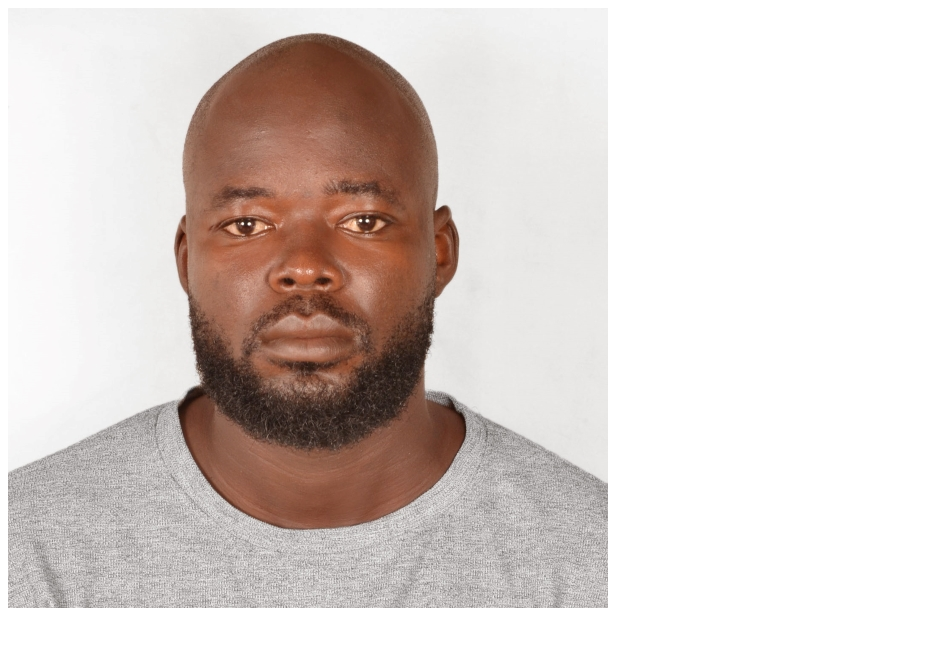
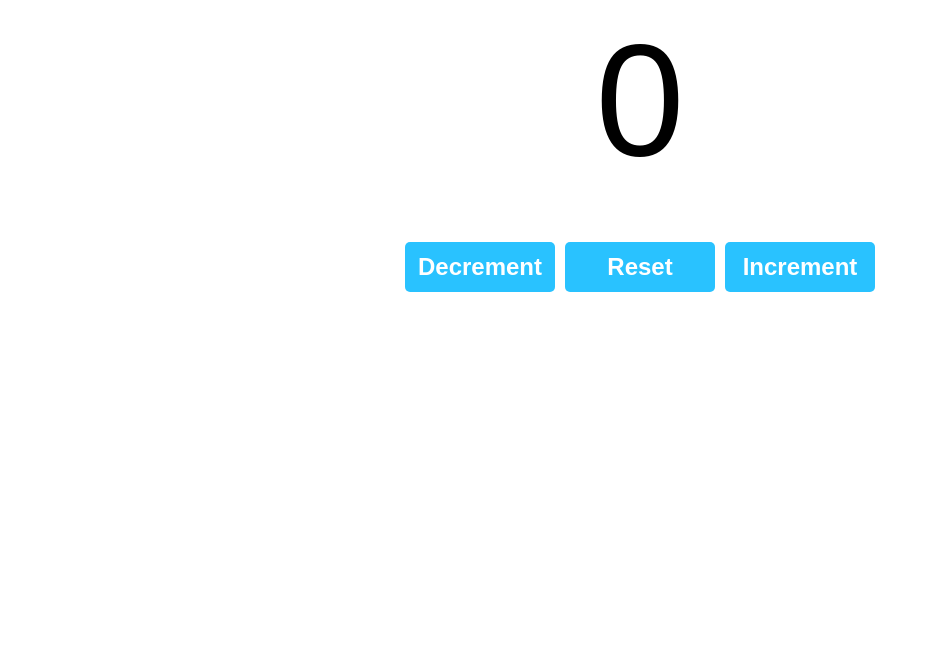
Before and after one commit to Stsama/react-course, a React (Vite) app in the folder my-react-app/: page / in a window 1280 px wide. Shown: the top 646 px of the page, without its empty margins (0-930 px from the left). Built offline with nearby package versions, Linux system fonts and the light colour scheme.

Commit message:
usestate hook in react

```diff
--- a/my-react-app/src/App.jsx
+++ b/my-react-app/src/App.jsx
@@ -1,10 +1,8 @@
-import Button from "./Button";
-import ProfilePicture from "./ProfilePicture";
-
+import Counter from './Counter';
 function App() {
 
   return(
-    <ProfilePicture />
+    <Counter />
   );
 }
 
--- a/my-react-app/src/Button.jsx
+++ /dev/null
@@ -1,10 +0,0 @@
-import React from 'react'
-
-const Button = () => {
-  const handleClick = (e) => e.target.textContent = "ah la vie"
-  return (
-    <button onClick={(e) => handleClick(e)}> Click Me </button>
-  )
-}
-
-export default Button
--- /dev/null
+++ b/my-react-app/src/Counter.jsx
@@ -0,0 +1,24 @@
+import React, {useState} from 'react'
+
+const Counter = () => {
+    const [count, setCount] = useState(0)
+    const increment = () => {
+        setCount(count + 1)
+    }
+    const decrement = () => {
+        setCount(count - 1)
+    }
+    const reset = () => {
+        setCount(0)
+    }
+  return (
+    <div className='counter-container'>
+        <p className="count-display">{count} </p>
+        <button className='counter-button' onClick={decrement}>Decrement</button>
+        <button className='counter-button' onClick={reset}>Reset</button>
+        <button className='counter-button' onClick={increment}>Increment</button>
+    </div>
+  )
+}
+
+export default Counter
--- a/my-react-app/src/ProfilePicture.jsx
+++ /dev/null
@@ -1,12 +0,0 @@
-
-
-const ProfilePicture = () => {
-    const imageUrl = "./src/assets/dv.jpg";
-    const handleClick = () => console.log("ouch")
-
-  return (
-    <img onClick={handleClick} src={imageUrl}></img>
-  )
-}
-
-export default ProfilePicture
--- a/my-react-app/src/index.css
+++ b/my-react-app/src/index.css
@@ -1,21 +1,26 @@
-.list-category{
-    font-size: 2.5em;
+.counter-container{
+    text-align: center;
+    font-family: Arial, Helvetica, sans-serif;
+}
+
+.count-display{
+    font-size: 10em;
+    margin-top: 0;
+    margin-bottom: 50px;
+}
+
+.counter-button{
+    width: 150px;
+    height: 50px;
+    font-size: 1.5em;
     font-weight: bold;
-    color: hsl(0, 0%, 20%);
-    margin-bottom: 10px;
-    text-align: center;
-    border: 3px solid;
+    margin: 0px 5px;
+    background-color: hsl(197, 100%, 58%);
+    color: white;
+    border: none;
     border-radius: 5px;
-    background-color: hsl(185, 100%, 50%);
-}
-.list-items li {
-    font-size: 2em;
-    list-style: none;
-    color: hsl(0, 0%, 25%);
-    text-align: center;
-    margin: 0;
-}
-.list-items li:hover{
-    color: hsl(0, 0%, 45%);
     cursor: pointer;
 }
+.counter-button:hover{
+    background-color: hsl(197, 100%, 48%);
+}
```
Also changed, not shown: my-react-app/src/MyComponent.jsx (added, +20 -0 lines), my-react-app/src/assets/dv.jpg (deleted).
